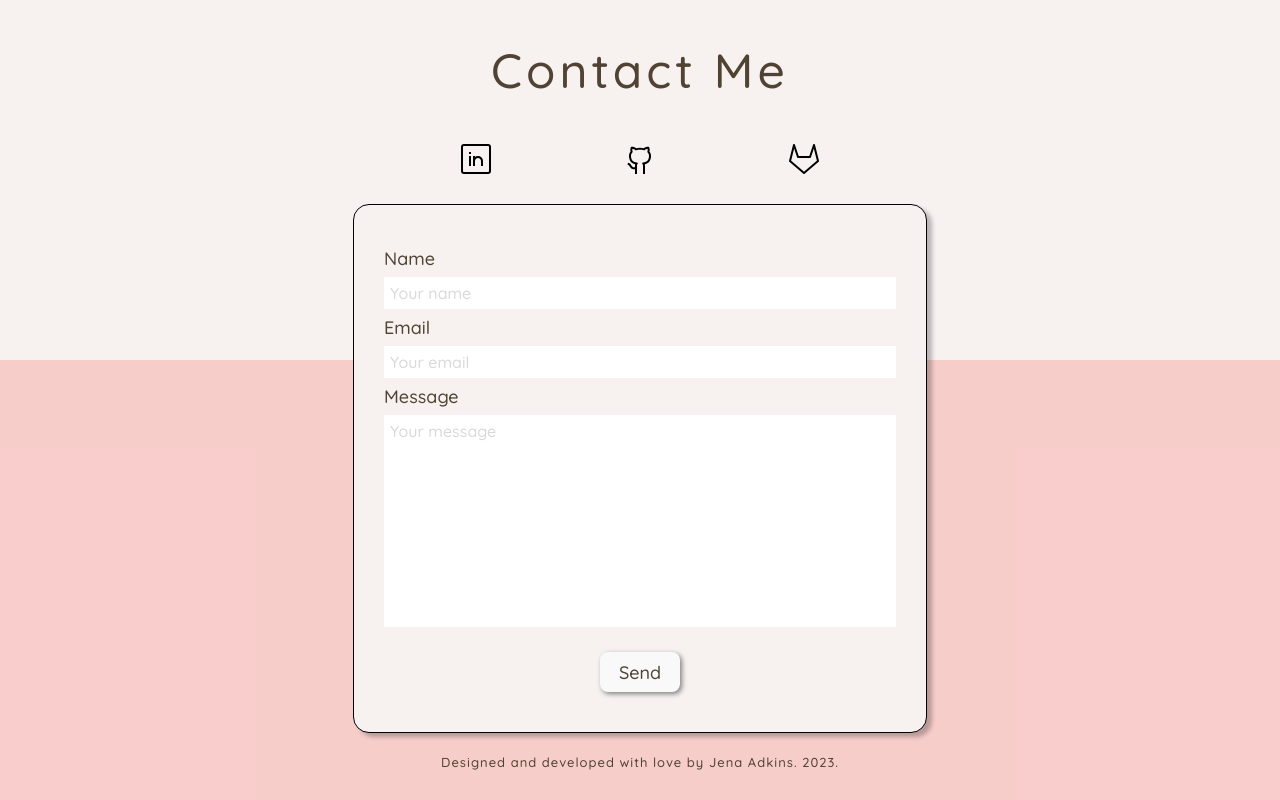
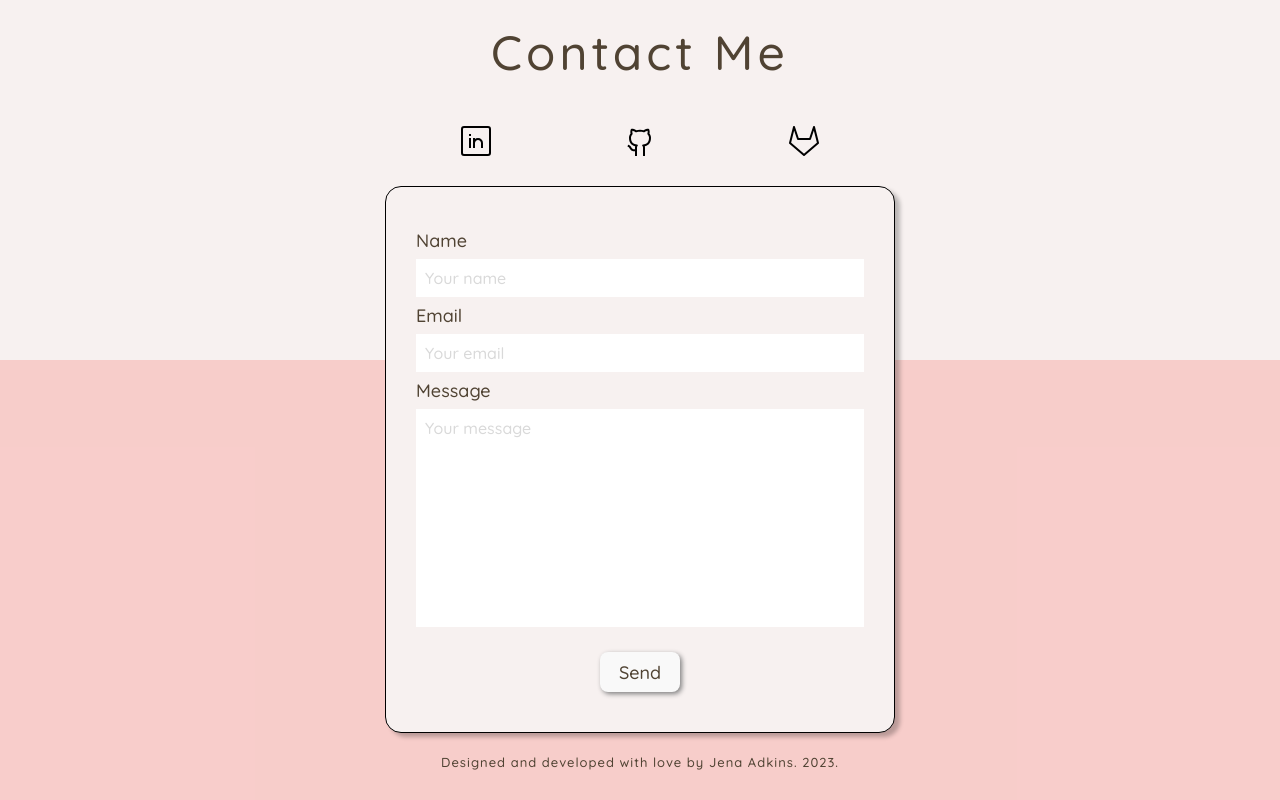
Before and after one commit to jenawen/me, a React (Vite) app: page / in a window 1280 px wide. Shown: the part 3110-3910 px from the top of the page. Built offline with nearby package versions, Linux system fonts and the light colour scheme.

Commit message:
css things

```diff
--- a/src/components/ContactMe/index.css
+++ b/src/components/ContactMe/index.css
@@ -76,7 +76,7 @@
 }
 .contact-box {
   border: 1px solid black;
-  width: 40%;
+  width: 35%;
   height: auto;
   padding: 40px 30px;
   background-color: #f7f1f0;
@@ -128,7 +128,7 @@
 }
 
 input {
-  padding: 5px;
+  padding: 8px;
   font-family: Quicksand;
   margin: 5px 0px;
   font-size: medium;
@@ -139,7 +139,7 @@
 }
 
 textarea {
-  padding: 5px;
+  padding: 8px;
   font-family: Quicksand;
   height: 25vh;
   margin: 5px 0px;
--- a/src/components/Landing/DesktopLanding/index.css
+++ b/src/components/Landing/DesktopLanding/index.css
@@ -116,7 +116,7 @@
 }
 
 .landing-title {
-  font-size: 64px;
+  font-size: 70px;
   font-family: Quicksand;
   letter-spacing: 4px;
   color: #804844;
@@ -151,26 +151,34 @@
 }
 
 #landing-job {
-  font-size: 38px;
+  font-size: 40px;
   letter-spacing: 2px;
   color: #dc7384;
   /* line-height: 1%; */
+  @media screen and (max-width: 1366px) {
+    font-size: 38px;
+  }
 }
 
 #landing-work {
-  font-size: 22px;
+  font-size: 24px;
   width: 70%;
   letter-spacing: 2px;
   padding: 12px 0px;
   @media screen and (max-width: 1366px) {
     width: 85%;
+    font-size: 22px;
   }
 }
 
 #landing-loc {
-  font-size: 20px;
+  font-size: 22px;
   letter-spacing: 1px;
   padding: 15px 0px;
+  @media screen and (max-width: 1366px) {
+    width: 85%;
+    font-size: 20px;
+  }
 }
 
 #loc {
```
